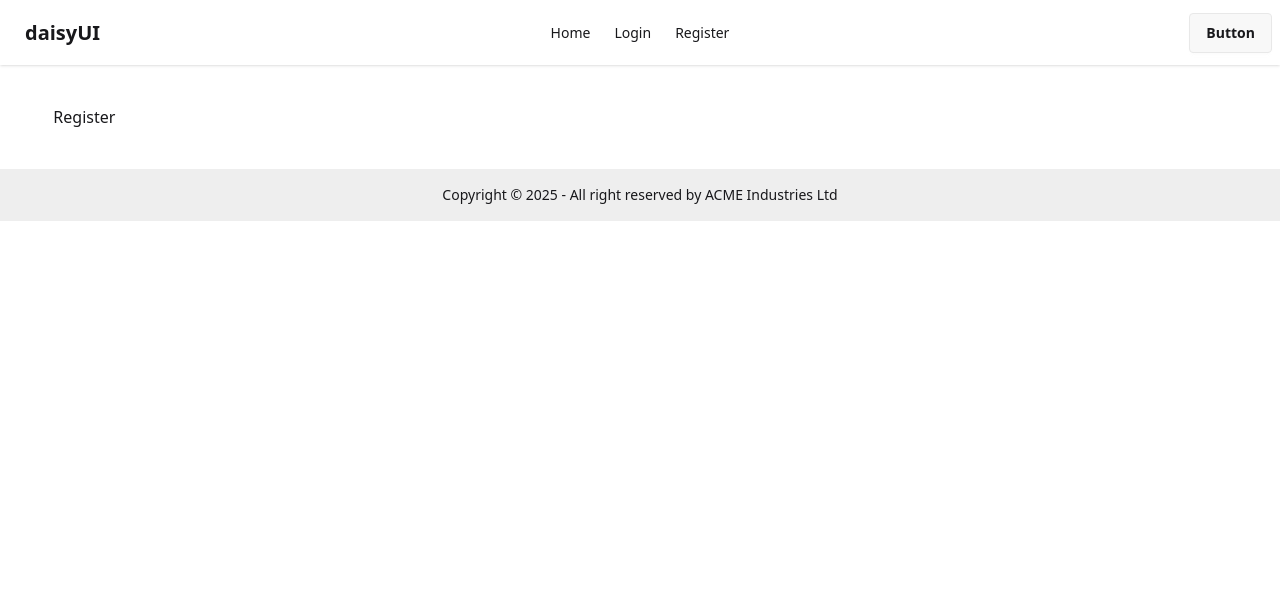
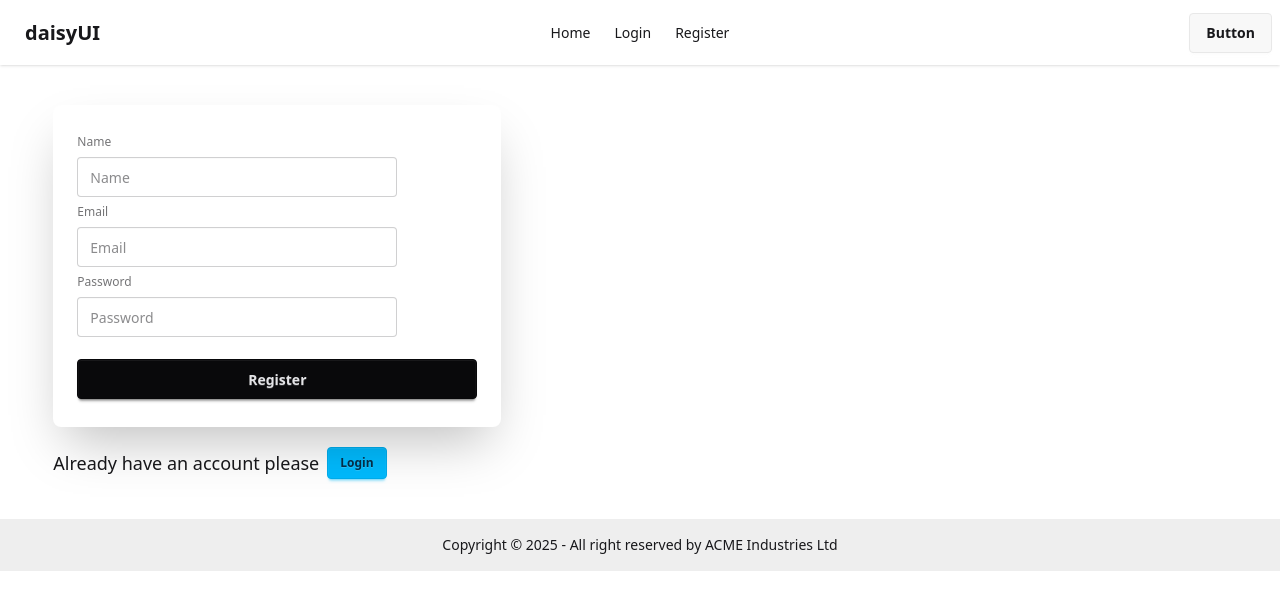
Before and after one commit to Taanveer22/firebase-auth-int-private-route-2, a React (Vite) app: page /register in a window 1280 px wide. Shown: the top 610 px of the page. Built offline with nearby package versions, Linux system fonts and the light colour scheme.

Commit message:
alhamdulliah login and register design done

```diff
--- a/src/components/Login.jsx
+++ b/src/components/Login.jsx
@@ -1,5 +1,63 @@
+import { Link } from "react-router-dom";
+
 const Login = () => {
-  return <div>Login</div>;
+  const handleLoginForm = (e) => {
+    e.preventDefault();
+
+    const email = e.target.email.value;
+    const password = e.target.password.value;
+    console.log(email, password);
+  };
+
+  return (
+    <div>
+      <div className="hero bg-base-200 min-h-fit">
+        <div className="hero-content flex-col lg:flex-row-reverse">
+          <div className="text-center lg:text-left">
+            <h1 className="text-5xl font-bold">Login now!</h1>
+            <p className="py-6">
+              Provident cupiditate voluptatem et in. Quaerat fugiat ut assumenda
+              excepturi exercitationem quasi. In deleniti eaque aut repudiandae
+              et a id nisi.
+            </p>
+          </div>
+          <form
+            onSubmit={handleLoginForm}
+            className="card bg-base-100 w-full max-w-sm shrink-0 shadow-2xl"
+          >
+            <div className="card-body">
+              <fieldset className="fieldset">
+                <label className="label">Email</label>
+                <input
+                  name="email"
+                  type="email"
+                  className="input"
+                  placeholder="Email"
+                />
+                <label className="label">Password</label>
+                <input
+                  name="password"
+                  type="password"
+                  className="input"
+                  placeholder="Password"
+                />
+                <div>
+                  <a className="link link-hover">Forgot password?</a>
+                </div>
+                <button className="btn btn-neutral mt-4">Login</button>
+              </fieldset>
+            </div>
+          </form>
+        </div>
+      </div>
+      <div className="flex items-center gap-2 text-lg font-medium">
+        <p>New to this website please</p>
+        <button className="btn btn-sm btn-info">
+          <Link to="/register">Register</Link>
+        </button>
+      </div>
+    </div>
+  );
 };
 
 export default Login;
--- a/src/components/Register.jsx
+++ b/src/components/Register.jsx
@@ -1,5 +1,56 @@
+import { Link } from "react-router-dom";
+
 const Register = () => {
-  return <div>Register</div>;
+  const handleRegisterForm = (e) => {
+    e.preventDefault();
+
+    const name = e.target.name.value;
+    const email = e.target.email.value;
+    const password = e.target.password.value;
+    console.log(name, email, password);
+
+  };
+  return (
+    <>
+      <form
+        onSubmit={handleRegisterForm}
+        className="card bg-base-100 w-full max-w-md shrink-0 shadow-2xl"
+      >
+        <div className="card-body">
+          <fieldset className="fieldset">
+            <label className="label">Name</label>
+            <input
+              name="name"
+              type="text"
+              className="input"
+              placeholder="Name"
+            />
+            <label className="label">Email</label>
+            <input
+              name="email"
+              type="email"
+              className="input"
+              placeholder="Email"
+            />
+            <label className="label">Password</label>
+            <input
+              name="password"
+              type="password"
+              className="input"
+              placeholder="Password"
+            />
+            <button className="btn btn-neutral mt-4">Register</button>
+          </fieldset>
+        </div>
+      </form>
+      <div className="flex items-center gap-2 mt-5 text-lg font-medium">
+        <p>Already have an account please</p>
+        <button className="btn btn-sm btn-info">
+          <Link to="/login">Login</Link>
+        </button>
+      </div>
+    </>
+  );
 };
 
 export default Register;
```
